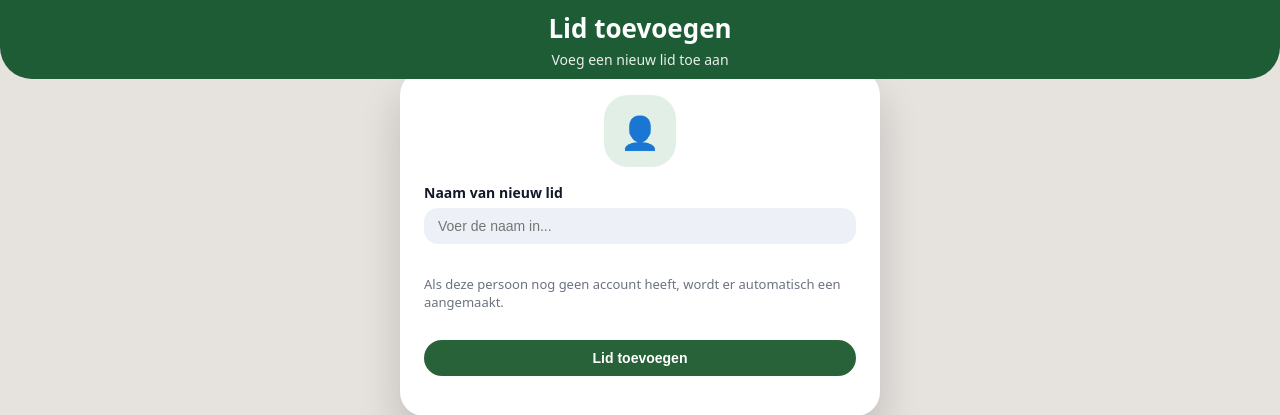
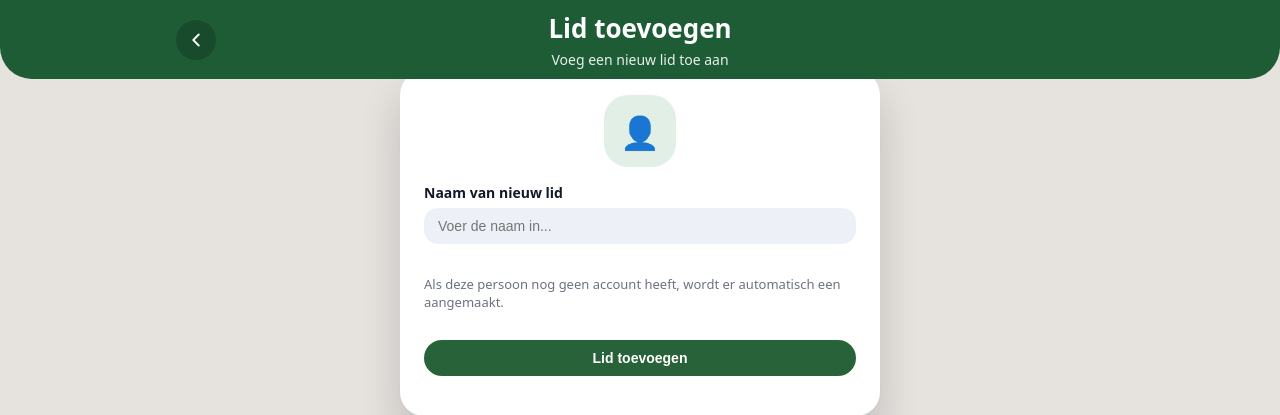
Before and after one commit to A-D-DBS-application/web-application-2025-group5, a Flask app: template app/templates/add_member.html in a window 1280 px wide. Shown: the top 415 px of the page. Run offline with Flask 3, Linux system fonts and the light colour scheme; the template is opened without the code that fills it, so the values that code supplies are empty.

Commit message:
zelfde knop toegevoegd aan add_member

```diff
--- a/app/templates/add_member.html
+++ b/app/templates/add_member.html
@@ -8,10 +8,19 @@
 {% block content %}
 <div class="header-green">
     <div class="header-inner">
+
+        <!-- Mooie back-knop -->
+        <a href="{{ url_for('group_detail', group_id=group.group_id) }}" class="header-back-btn">
+            <svg viewBox="0 0 24 24">
+                <path d="M15 18l-6-6 6-6"/>
+            </svg>
+        </a>
+
         <div>
             <h1 class="header-title">Lid toevoegen</h1>
             <p class="header-subtitle">Voeg een nieuw lid toe aan {{ group.name }}</p>
         </div>
+
     </div>
 </div>
 
--- a/app/templates/base.html
+++ b/app/templates/base.html
@@ -34,7 +34,7 @@
 
     {# ===== GENERIC TERUGKNOP: niet tonen op pages met eigen header ===== #}
     {% if session.get("user_id")
-    and request.endpoint not in ['login', 'groups_list', 'group_detail', 'balances_route','groups_create','profile'] %}
+    and request.endpoint not in ['login', 'groups_list', 'group_detail', 'balances_route','groups_create','profile','add_member'] %}
     <button type="button" class="top-back-btn" onclick="window.history.back()" aria-label="Ga terug">
         ←
     </button>
```
